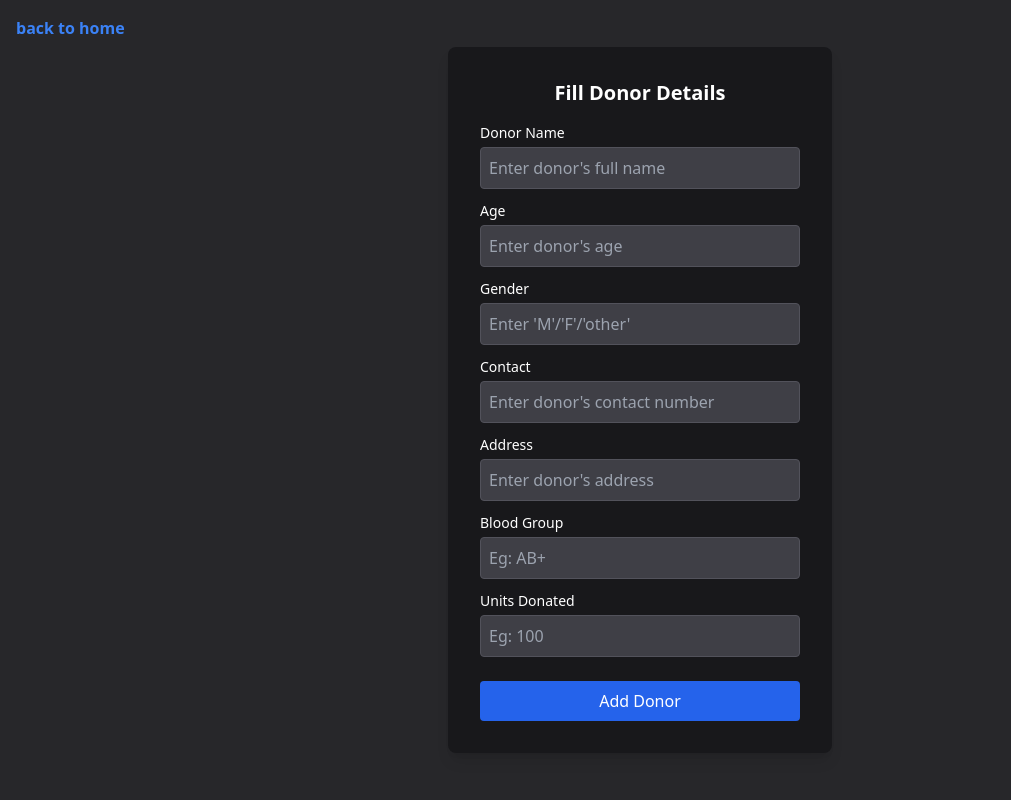
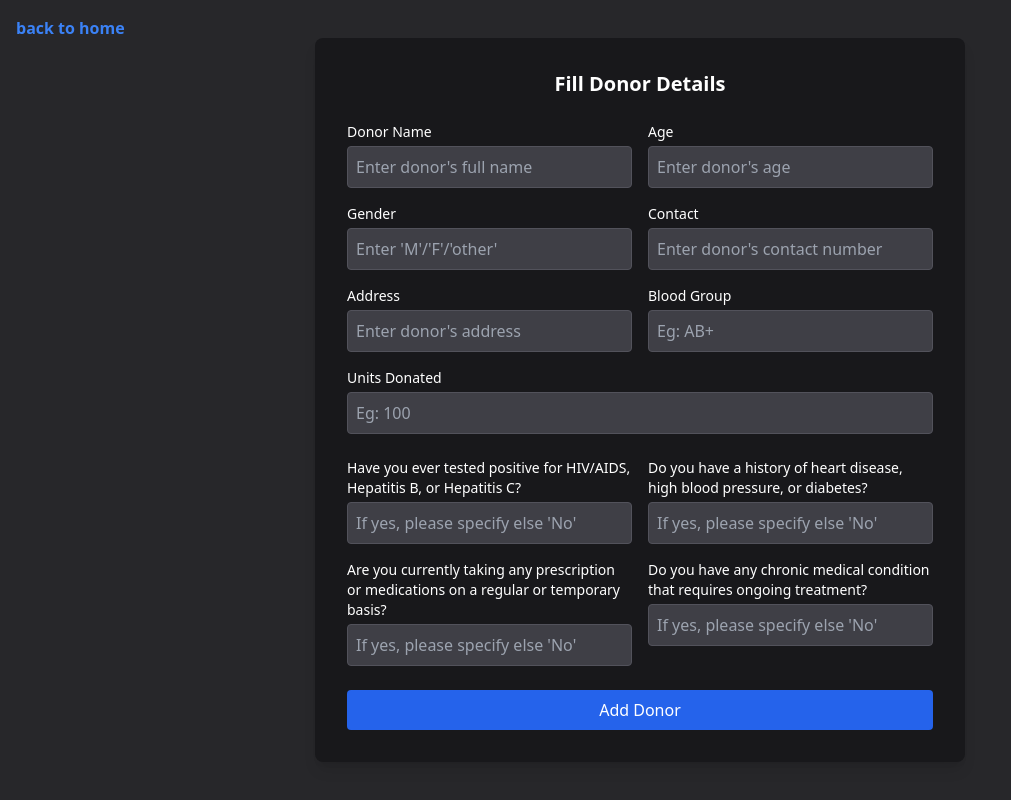
Before and after one commit to pavigupta21/Blood_Bank_Management_System, a Node server app: page /addnewdonor in a window 1280 px wide. Shown: the whole page, without its empty margins (0-1011 px from the left). Run offline with Node 20, Linux system fonts and the light colour scheme; some libraries are stand-ins or nearby versions.

Commit message:
added medical history for  donors

```diff
--- a/app.js
+++ b/app.js
@@ -44,7 +44,7 @@ app.post('/signup', async (req, res) => {
         const {name,email,password}=req.body;
         const [existing] = await dbtable.query('SELECT * FROM DBadmin WHERE email = ?', [email]);
         if (existing.length > 0) {
-            return res.render('index', { errorMessage: 'User with this email already exists.' });
+            return res.render('index', { errorMessage: 'User with this email already exists.',name,email,password });
         }
         const saltRounds=10;
         const hashedPassword=await bcrypt.hash(password,saltRounds);
@@ -69,12 +69,12 @@ app.post('/login', async (req, res) => {
         const {email,password}=req.body;
         const [rows] = await dbtable.query('SELECT * FROM DBadmin WHERE email = ?', [email]);
         if (rows.length === 0) {
-            return res.render('login', { errorMessage: 'Invalid email or password' });
+            return res.render('login', { errorMessage: 'Invalid email or password' ,email,password});
         }
         const user = rows[0];
         const isMatch = await bcrypt.compare(password, user.password);
         if (!isMatch) {
-            return res.render('login', { errorMessage: 'Invalid email or password' });
+            return res.render('login', { errorMessage: 'Invalid email or password',email,password });
         }
         const token=jwt.sign({email},process.env.JWT_SECRET);
         res.cookie("token", token, { httpOnly: true, secure: true, sameSite: 'strict' });
@@ -98,11 +98,11 @@ app.post('/incstock', async (req, res) => {
     const validBloodGroups = ['A+', 'A-', 'AB+', 'AB-', 'B+', 'B-', 'O+', 'O-'];
     if (!validBloodGroups.includes(blood_group)) {
         const [rows] = await dbtable.query('SELECT * FROM BloodGroup');
-        return res.render('inc_stock', { error: 'Invalid blood group entered', bloodData: rows });
+        return res.render('inc_stock', { error: 'Invalid blood group entered', bloodData: rows,blood_group, units });
     }
     if (units <= 0) {
         const [rows] = await dbtable.query('SELECT * FROM BloodGroup');
-        return res.render('inc_stock', { error: 'units donated must be greater than 0', bloodData: rows });
+        return res.render('inc_stock', { error: 'units donated must be greater than 0', bloodData: rows,blood_group, units });
     }
     try {
         await dbtable.query('UPDATE BloodGroup SET units = units + ? WHERE blood_group = ?', [units, blood_group]);
@@ -145,22 +145,22 @@ app.get("/addnewdonor", (req, res) => {
 });
 app.post("/addnewdonor", async (req, res) => {
     try {
-        const {name,age,gender,contact,address,blood_group,units_donated}=req.body;
+        const {name,age,gender,contact,address,blood_group,units_donated,disease_status,chronic_conditions,medications,ongoing_conditions}=req.body;
         const validBloodGroups = ['A+', 'A-', 'AB+', 'AB-', 'B+', 'B-', 'O+', 'O-'];
 
         // Validation check
         if (age < 18 || age>65) {
-            return res.render('add_new_donor', { error: 'Age of donor must lie between 18 and 65' });
+            return res.render('add_new_donor', { error: 'Age of donor must lie between 18 and 65' ,name,age,gender,contact,address,blood_group,units_donated,disease_status,chronic_conditions,medications,ongoing_conditions},);
         }
 
         if (!validBloodGroups.includes(blood_group)) {
-            return res.render('add_new_donor', { error: 'Invalid blood group entered.' });
+            return res.render('add_new_donor', { error: 'Invalid blood group entered.' ,name,age,gender,contact,address,blood_group,units_donated,disease_status,chronic_conditions,medications,ongoing_conditions});
         }
         if( units_donated <= 0) {
-            return res.render('add_new_donor', { error: 'Units donated must be greater than 0.' });
+            return res.render('add_new_donor', { error: 'Units donated must be greater than 0.' ,name,age,gender,contact,address,blood_group,units_donated,disease_status,chronic_conditions,medications,ongoing_conditions});
         }
-        await dbtable.query('INSERT INTO Donor (name, age, gender, contact, address, blood_group, units_donated) VALUES (?, ?, ?, ?, ?, ?, ?)',
-                      [name, age, gender, contact, address, blood_group, units_donated]);
+        await dbtable.query('INSERT INTO Donor (name, age, gender, contact, address, blood_group, units_donated,disease_status,chronic_conditions,medications,ongoing_conditions) VALUES (?, ?, ?, ?, ?, ?, ?,?,?,?,?)',
+                      [name, age, gender, contact, address, blood_group, units_donated,disease_status,chronic_conditions,medications,ongoing_conditions]);
 
     const [rows] = await dbtable.query('SELECT LAST_INSERT_ID() AS donor_id');
     const donor_id = rows[0].donor_id;
@@ -188,10 +188,10 @@ app.post("/addnewpatient", async (req, res) => {
         const {name,age,gender,contact,hospital_name,hospital_address,blood_group,units_transfused}=req.body;
         const validBloodGroups = ['A+', 'A-', 'AB+', 'AB-', 'B+', 'B-', 'O+', 'O-'];
         if (!validBloodGroups.includes(blood_group)) {
-            return res.render('add_new_patient', { errorMessage: 'Invalid blood group entered.' });
+            return res.render('add_new_patient', { errorMessage: 'Invalid blood group entered.',name,age,gender,contact,hospital_name,hospital_address,blood_group,units_transfused });
         }
         if( units_transfused <= 0) {
-            return res.render('add_new_patient', { errorMessage: 'Units transfused must be greater than 0.' });
+            return res.render('add_new_patient', { errorMessage: 'Units transfused must be greater than 0.' ,name,age,gender,contact,hospital_name,hospital_address,blood_group,units_transfused});
         }
          try {
             await dbtable.query('CALL update_blood_stock(?, ?)', [blood_group, units_transfused]);
@@ -211,7 +211,6 @@ app.post("/addnewpatient", async (req, res) => {
         } catch (error) {
             console.error("Error inserting into Patient_logtable:", error);
         }
-
 
         res.redirect('/readpatients');
     } catch (error) {
@@ -465,6 +464,13 @@ app.post('/adddonation/:donor_id', async (req, res) => {
         });
     }
 });
+app.get('/medicalhistory/:donor_id', async (req, res) => {
+    const donorId = req.params.donor_id;
+    const [donorRows] = await dbtable.query('SELECT * from Donor where donor_id=?',[donorId]); // fetch from Donor table
+    const donor = donorRows[0];
+    res.render('medical_history', { donor});
+});
+
 app.get('/transfusionhistory/:patient_id', async (req, res) => {
     const patientId = req.params.patient_id;
     const errorMessage = req.query.error;
@@ -510,15 +516,6 @@ app.post('/addtransfusion/:patient_id', async (req, res) => {
             });
         }
 
-        // await dbtable.query(
-        //     "INSERT INTO patient_logtable (patient_id, units_transfused, date_of_transfusion) VALUES (?, ?, ?)",
-        //     [patientId, units, date]
-        // );
-
-        // await dbtable.query(
-        //     'UPDATE Patient SET units_transfused = units_transfused + ? WHERE patient_id = ?',
-        //     [units, patientId]
-        // );
         res.redirect(`/transfusionhistory/${patientId}`);
 
     } catch (error) {
--- a/views/add_new_donor.ejs
+++ b/views/add_new_donor.ejs
@@ -9,45 +9,83 @@
 <body>
     <div class="w-full h-screen flex justify-center items-center bg-zinc-800 text-white">
         <a href="/home" class="absolute top-4 left-4 text-blue-500 hover:text-blue-700 font-semibold">back to home</a>
-        <div class="bg-zinc-900 p-8 rounded-lg shadow-lg w-96">
-            <h3 class="text-xl font-semibold text-center mb-4">Fill Donor Details</h3>
+        <div class="bg-zinc-900 p-8 rounded-lg shadow-lg w-[650px]">
+            <h3 class="text-xl font-semibold text-center mb-6">Fill Donor Details</h3>
             <% if (typeof error !== 'undefined') { %>
                 <div class="bg-red-600 text-white p-2 rounded mb-4 text-sm text-center"><%= error %></div>
             <% } %>
 
             <form action="/addnewdonor" method="post">
-                <div class="mb-3">
+                <!-- Donor Details Section -->
+                <div class="space-y-4 mb-6">
+                    <div class="flex justify-between">
+                        <div class="w-full mr-2">
                             <label class="block mb-1 text-sm">Donor Name</label>
-                    <input type="text" class="w-full p-2 rounded bg-zinc-700 border border-zinc-600 focus:outline-none focus:ring-2 focus:ring-blue-500" placeholder="Enter donor's full name" name="name">
+                            <input type="text"  class="w-full p-2 rounded bg-zinc-700 border border-zinc-600 focus:outline-none focus:ring-2 focus:ring-blue-500" placeholder="Enter donor's full name" name="name" value="<%= typeof name !== 'undefined' ? name : '' %>" required>
                         </div>
-                <div class="mb-3">
+                        <div class="w-full ml-2">
                             <label class="block mb-1 text-sm">Age</label>
-                    <input type="number" class="w-full p-2 rounded bg-zinc-700 border border-zinc-600 focus:outline-none focus:ring-2 focus:ring-blue-500" placeholder="Enter donor's age" name="age">
+                            <input type="number" class="w-full p-2 rounded bg-zinc-700 border border-zinc-600 focus:outline-none focus:ring-2 focus:ring-blue-500" placeholder="Enter donor's age" name="age"  value="<%= typeof age !== 'undefined' ? age : '' %>" required>
                         </div>
-                <div class="mb-3">
+                    </div>
+
+                    <div class="flex justify-between">
+                        <div class="w-full mr-2">
                             <label class="block mb-1 text-sm">Gender</label>
-                    <input type="text" class="w-full p-2 rounded bg-zinc-700 border border-zinc-600 focus:outline-none focus:ring-2 focus:ring-blue-500" placeholder="Enter 'M'/'F'/'other'" name="gender">
+                            <input type="text"  class="w-full p-2 rounded bg-zinc-700 border border-zinc-600 focus:outline-none focus:ring-2 focus:ring-blue-500" placeholder="Enter 'M'/'F'/'other'" name="gender" value="<%= typeof gender !== 'undefined' ? gender : '' %>"  required>
                         </div>
-                <div class="mb-3">
+                        <div class="w-full ml-2">
                             <label class="block mb-1 text-sm">Contact</label>
-                    <input type="number" class="w-full p-2 rounded bg-zinc-700 border border-zinc-600 focus:outline-none focus:ring-2 focus:ring-blue-500" placeholder="Enter donor's contact number" name="contact">
+                            <input type="number"  class="w-full p-2 rounded bg-zinc-700 border border-zinc-600 focus:outline-none focus:ring-2 focus:ring-blue-500" placeholder="Enter donor's contact number" name="contact" value="<%= typeof contact !== 'undefined' ? contact : '' %>"  required>
                         </div>
-                <div class="mb-3">
+                    </div>
+
+                    <div class="flex justify-between">
+                        <div class="w-full mr-2">
                             <label class="block mb-1 text-sm">Address</label>
-                    <input type="text" class="w-full p-2 rounded bg-zinc-700 border border-zinc-600 focus:outline-none focus:ring-2 focus:ring-blue-500" placeholder="Enter donor's address" name="address">
+                            <input type="text"  class="w-full p-2 rounded bg-zinc-700 border border-zinc-600 focus:outline-none focus:ring-2 focus:ring-blue-500" placeholder="Enter donor's address" name="address" value="<%= typeof address !== 'undefined' ? address : '' %>" required>
                         </div>
-                <div class="mb-3">
+                        <div class="w-full ml-2">
                             <label class="block mb-1 text-sm">Blood Group</label>
-                    <input type="text" class="w-full p-2 rounded bg-zinc-700 border border-zinc-600 focus:outline-none focus:ring-2 focus:ring-blue-500" placeholder="Eg: AB+" name="blood_group">
+                            <input type="text"  class="w-full p-2 rounded bg-zinc-700 border border-zinc-600 focus:outline-none focus:ring-2 focus:ring-blue-500" placeholder="Eg: AB+" name="blood_group" value="<%= typeof blood_group !== 'undefined' ? blood_group : '' %>" required>
                         </div>
-                <div class="mb-6">
+                    </div>
+
+                    <div class="w-full">
                         <label class="block mb-1 text-sm">Units Donated</label>
-                    <input type="number" class="w-full p-2 rounded bg-zinc-700 border border-zinc-600 focus:outline-none focus:ring-2 focus:ring-blue-500" placeholder="Eg: 100" name="units_donated">
+                        <input type="number"  class="w-full p-2 rounded bg-zinc-700 border border-zinc-600 focus:outline-none focus:ring-2 focus:ring-blue-500" placeholder="Eg: 100" name="units_donated" value="<%= typeof units_donated !== 'undefined' ? units_donated : '' %>" required>
                     </div>
+                </div>
+
+                <!-- Medical Details Section -->
+                <div class="space-y-4 mb-6">
+                    <div class="flex justify-between">
+                        <div class="w-full mr-2">
+                            <label class="block mb-1 text-sm"> Have you ever tested positive for HIV/AIDS, Hepatitis B, or Hepatitis C?</label>
+                            <input type="text" name="disease_status" value="<%= typeof disease_status !== 'undefined' ? disease_status : '' %>" class="w-full p-2 rounded bg-zinc-700 border border-zinc-600" placeholder="If yes, please specify else 'No'">
+                        </div>
+                        <div class="w-full ml-2">
+                            <label class="block mb-1 text-sm">Do you have a history of heart disease, high blood pressure, or diabetes?</label>
+                            <input type="text" name="chronic_conditions" value="<%= typeof chronic_conditions !== 'undefined' ? chronic_conditions : '' %>" class="w-full p-2 rounded bg-zinc-700 border border-zinc-600" placeholder="If yes, please specify else 'No'">
+                        </div>
+                    </div>
+
+                    <div class="flex justify-between">
+                        <div class="w-full mr-2">
+                            <label class="block mb-1 text-sm">Are you currently taking any prescription or medications on a regular or temporary basis?</label>
+                            <input type="text" name="medications" value="<%= typeof medications !== 'undefined' ? medications : '' %>" class="w-full p-2 rounded bg-zinc-700 border border-zinc-600" placeholder="If yes, please specify else 'No'">
+                        </div>
+                        <div class="w-full ml-2">
+                            <label class="block mb-1 text-sm">Do you have any chronic medical condition that requires ongoing treatment?</label>
+                            <input type="text" name="ongoing_conditions" value="<%= typeof ongoing_conditions !== 'undefined' ? ongoing_conditions : '' %>" class="w-full p-2 rounded bg-zinc-700 border border-zinc-600" placeholder="If yes, please specify else 'No'">
+                        </div>
+                    </div>
+                </div>
+
+                <!-- Submit Button -->
                 <button class="w-full bg-blue-600 hover:bg-blue-700 text-white py-2 rounded">Add Donor</button>
             </form>
         </div>
     </div>
 </body>
-
 </html>
--- a/views/inc_stock.ejs
+++ b/views/inc_stock.ejs
@@ -14,12 +14,13 @@
     <form method="POST" action="/incstock" class="flex flex-col md:flex-row gap-6 mb-10 items-center bg-zinc-900 p-6 rounded-lg shadow-lg">
         <div class="flex flex-col">
             <label for="blood_group" class="mb-2">Enter Blood Group</label>
-            <input placeholder="Eg: AB+" id="blood_group" name="blood_group" required
+            <input placeholder="Eg: AB+" id="blood_group" name="blood_group" required value ="<%= typeof blood_group !== 'undefined' ? blood_group : '' %>"
+                   type="text"
                    class="px-4 py-2 rounded-md bg-zinc-700 text-white border border-zinc-600 focus:outline-none focus:ring-2 focus:ring-blue-500" />
         </div>
         <div class="flex flex-col">
             <label for="units" class="mb-2">Enter Units to be Added</label>
-            <input placeholder="Eg: 100" id="units" name="units" type="number"
+            <input placeholder="Eg: 100" id="units" name="units" type="number" value="<%= typeof units !== 'undefined' ? units : '' %>"
                    class="px-4 py-2 rounded-md bg-zinc-700 text-white border border-zinc-600 focus:outline-none focus:ring-2 focus:ring-blue-500" />
         </div>
         <button type="submit"
--- a/views/index.ejs
+++ b/views/index.ejs
@@ -18,15 +18,15 @@
                 <% } %>
                 <div class="mb-3">
                     <label class="block mb-1 text-sm">Name</label>
-                    <input type="text" class="w-full p-2 rounded bg-zinc-700 border border-zinc-600 focus:outline-none focus:ring-2 focus:ring-blue-500" placeholder="Enter your name" name="name">
+                    <input type="text" class="w-full p-2 rounded bg-zinc-700 border border-zinc-600 focus:outline-none focus:ring-2 focus:ring-blue-500" placeholder="Enter your name" name="name" required value="<%= typeof name !== 'undefined' ? name : '' %>">
                 </div>
                 <div class="mb-3">
                     <label class="block mb-1 text-sm">Email</label>
-                    <input type="email" class="w-full p-2 rounded bg-zinc-700 border border-zinc-600 focus:outline-none focus:ring-2 focus:ring-blue-500" placeholder="Enter your email" name="email">
+                    <input type="email" class="w-full p-2 rounded bg-zinc-700 border border-zinc-600 focus:outline-none focus:ring-2 focus:ring-blue-500" placeholder="Enter your email" name="email" required value="<%= typeof email !== 'undefined' ? email : '' %>">
                 </div>
                 <div class="mb-6">
                     <label class="block mb-1 text-sm">Password</label>
-                    <input type="password" class="w-full p-2 rounded bg-zinc-700 border border-zinc-600 focus:outline-none focus:ring-2 focus:ring-blue-500" placeholder="Enter your password" name="password">
+                    <input type="password" class="w-full p-2 rounded bg-zinc-700 border border-zinc-600 focus:outline-none focus:ring-2 focus:ring-blue-500" placeholder="Enter your password" name="password" required value="<%= typeof password !== 'undefined' ? password : '' %>">
                 </div>
                 <button class="w-full bg-blue-600 hover:bg-blue-700 text-white py-2 rounded">Sign Up</button>
                 <p class="mt-4 text-sm text-center">Already have an account? <a href="/login" class="text-blue-500 hover:underline">Login</a></p>
--- a/views/login.ejs
+++ b/views/login.ejs
@@ -18,11 +18,11 @@
                 <% } %>
                 <div class="mb-3">
                     <label class="block mb-1 text-sm">Email</label>
-                    <input type="email" class="w-full p-2 rounded bg-zinc-700 border border-zinc-600 focus:outline-none focus:ring-2 focus:ring-blue-500" placeholder="Enter your email" name="email">
+                    <input type="email" class="w-full p-2 rounded bg-zinc-700 border border-zinc-600 focus:outline-none focus:ring-2 focus:ring-blue-500" placeholder="Enter your email" name="email" required value="<%= typeof email !== 'undefined' ? email : '' %>">
                 </div>
                 <div class="mb-6">
                     <label class="block mb-1 text-sm">Password</label>
-                    <input type="password" class="w-full p-2 rounded bg-zinc-700 border border-zinc-600 focus:outline-none focus:ring-2 focus:ring-blue-500" placeholder="Enter your password" name="password">
+                    <input type="password" class="w-full p-2 rounded bg-zinc-700 border border-zinc-600 focus:outline-none focus:ring-2 focus:ring-blue-500" placeholder="Enter your password" name="password" required value="<%= typeof password !== 'undefined' ? password : '' %>">
                 </div>
                 <button class="w-full bg-blue-600 hover:bg-blue-700 text-white py-2 rounded">Login</button>
             </form>
--- a/views/read_donors.ejs
+++ b/views/read_donors.ejs
@@ -31,6 +31,7 @@
                         <h3 class="xl mt-3 tracking-tighter">Address: <%=e.address%></h3>
                         <h3 class="xl mt-3 tracking-tighter">Blood Group: <%=e.blood_group%></h3>
                         <h3 class="xl mt-3 mb-6 tracking-tighter">Units Donated: <%=e.units_donated%></h3>
+                        <a class="text-yellow-400 hover:text-yellow-600" href="/medicalhistory/<%=e.donor_id%>">Show medical history</a><br><br>
                         <a class="text-blue-400 hover:text-blue-600" href="/donationhistory/<%=e.donor_id%>">All donations history</a>
                         <div class="flex gap-3 mt-10">
                             <a class="text-gray-400 hover:text-gray-600" href="/editdonor/<%=e.donor_id%>">Edit</a>
```
Also changed, not shown: views/add_new_patient.ejs (+8 -8 lines), views/medical_history.ejs (added, +51 -0 lines). Lines whose indentation alone changed are shown as unchanged.
